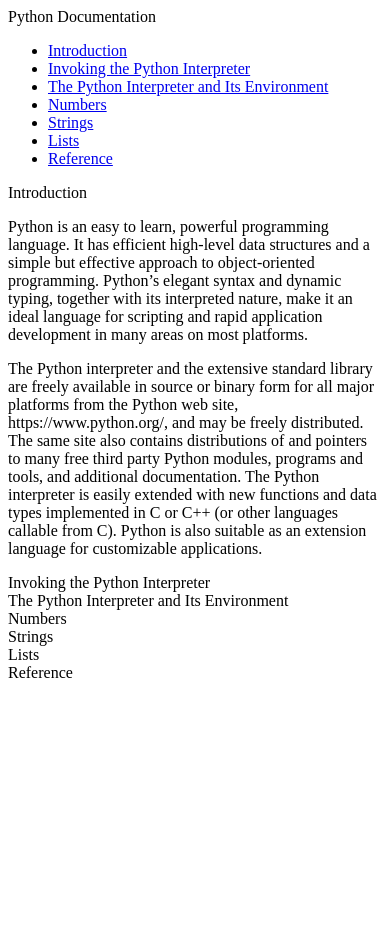
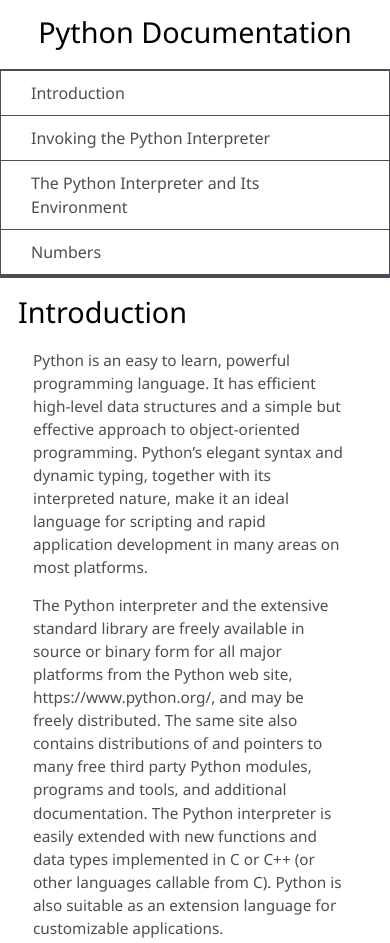
Before and after one commit to karenastevens/technical_doc_page, a plain HTML site: page index.html in a window 390 px wide. Shown: the top 943 px of the page. Before the commit the page ends 844 px from the top, so only its background shows below. Drawn offline with Linux system fonts and the light colour scheme.

Commit message:
Added to stylesheet

```diff
--- a/index.html
+++ b/index.html
@@ -1,6 +1,5 @@
 <head>
     <link rel="stylesheet" href="stylesheet.css">
-
     <title>Python Documentation</title>
 </head>
 
@@ -39,26 +38,37 @@
 
     <section class="main-section" id="invoking_interpreter">
         <header>Invoking the Python Interpreter</header>
+        <article></article>
     </section>
 
     <section class="main-section" id="interpreter_environment">
         <header>The Python Interpreter and Its Environment</header>
+        <article></article>
+
     </section>
 
     <section class="main-section" id="numbers">
         <header>Numbers</header>
+        <article></article>
+
     </section>
 
     <section class="main-section" id="strings">
         <header>Strings</header>
+        <article></article>
+
     </section>
 
     <section class="main-section" id="lists">
         <header>Lists</header>
+        <article></article>
+
     </section>
 
     <section class="main-section" id="reference">
         <header>Reference</header>
+        <article></article>
+
     </section>
 
 </main>
--- a/stylesheet.css
+++ b/stylesheet.css
@@ -0,0 +1,129 @@
+@import url("https://fonts.googleapis.com/css2?family=Noto+Sans&display=swap");
+
+html,
+body {
+    min-width: 290px;
+    color: #4d4e55;
+    background-color: #ffffff;
+    font-family: 'Noto Sans', sans-serif;
+    line-height: 1.5;
+}
+
+#navbar {
+    position: fixed;
+    min-width: 290px;
+    top: 0px;
+    left: 0px;
+    width: 300px;
+    height: 100%;
+    border-right: solid;
+    border-color: rgba(0, 22, 22, 0.4);
+}
+
+header {
+    color: black;
+    margin: 10px;
+    text-align: center;
+    font-size: 1.8em;
+}
+
+#main-doc header {
+    text-align: left;
+    margin: 0px;
+}
+
+#navbar ul {
+    height: 88%;
+    padding: 0;
+    overflow-y: auto;
+    overflow-x: hidden;
+}
+
+#navbar li {
+    color: #4d4e54;
+    border-top: 1px solid;
+    list-style: none;
+    position: relative;
+    width: 100%;
+}
+
+#navbar a {
+    display: block;
+    padding: 10px 30px;
+    color: #4d4e54;
+    text-decoration: none;
+    cursor: pointer;
+}
+
+#main-doc {
+    position: absolute;
+    margin-left: 310px;
+    padding: 20px;
+    margin-bottom: 110px;
+}
+
+section article {
+    color: #4d4e54;
+    margin: 15px;
+    font-size: 0.96em;
+}
+
+section li {
+    margin: 15px 0px 0px 20px;
+}
+
+code {
+    display: block;
+    text-align: left;
+    white-space: pre-line;
+    position: relative;
+    word-break: normal;
+    word-wrap: normal;
+    line-height: 2;
+    background-color: #f7f7f7;
+    padding: 15px;
+    margin: 10px;
+    border-radius: 5px;
+}
+
+@media only screen and (max-width: 815px) {
+    /*for mobile phones: */
+    #navbar ul {
+        border: 1px solid;
+        height: 207px;
+    }
+
+    #navbar {
+        background-color: white;
+        position: absolute;
+        top: 0;
+        padding: 0;
+        margin: 0;
+        width: 100%;
+        max-height: 275px;
+        border: none;
+        z-index: 1;
+        border-bottom: 2px solid;
+    }
+
+    #main-doc {
+        position: relative;
+        margin-left: 0px;
+        margin-top: 270px;
+    }
+}
+
+@media only screen and (max-width: 400px) {
+    #main-doc {
+        margin-left: -10px;
+    }
+
+    code {
+        margin-left: -20px;
+        width: 100%;
+        padding: 15px;
+        padding-left: 10px;
+        padding-right: 45px;
+        min-width: 233px;
+    }
+}
```
